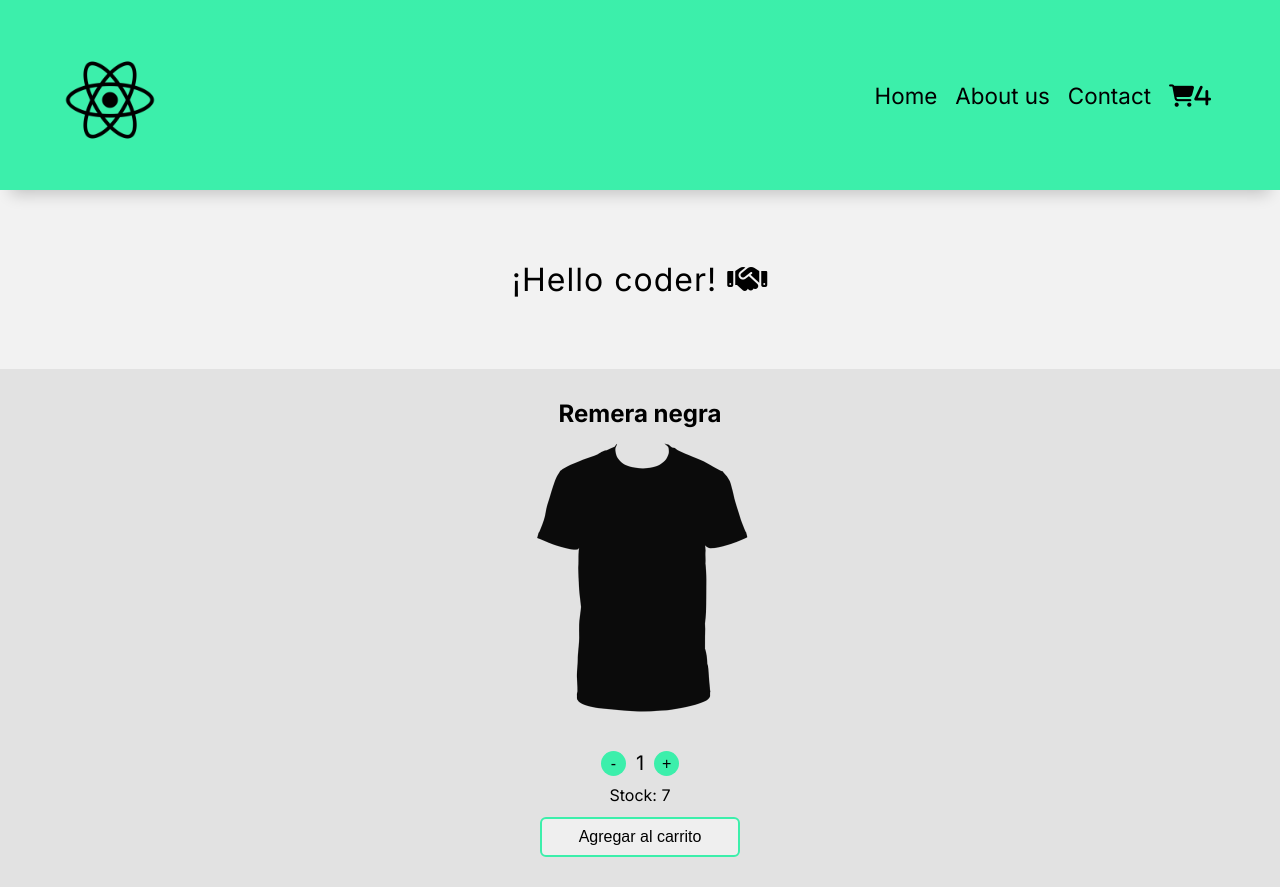
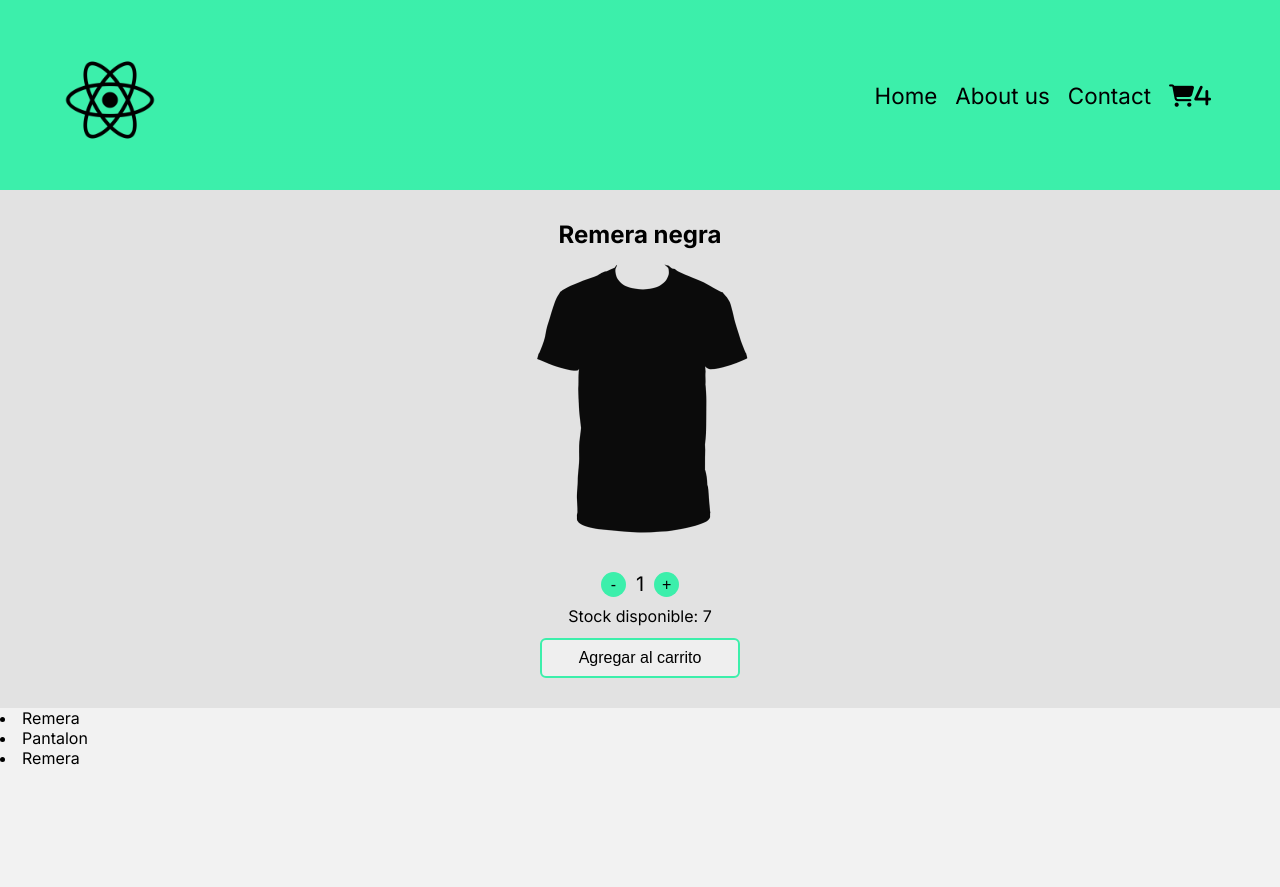
Before and after one commit to ramatc/grails-react-js, a React (Create React App) app: page / in a window 1280 px wide. After the commit the page ends 800 px from the top, so only its background shows below. Built offline with nearby package versions, Linux system fonts and the light colour scheme.

Commit message:
Desarrollo de ItemList e Item, getFetch con promise

```diff
--- a/src/App.js
+++ b/src/App.js
@@ -5,7 +5,7 @@ function App() {
   return (
     <>
       <NavBar />
-      <ItemListContainer greeting="¡Hello coder!"/>
+      <ItemListContainer/>
     </>
   );
 }
--- /dev/null
+++ b/src/components/Item/Item.js
@@ -0,0 +1,15 @@
+import React from 'react';
+import './Item.css';
+
+const Item = ({ product }) => {
+
+    const {id, name, img, description, price, stock} = product;
+
+    return (
+        <div>
+            <li key={id}>{name}</li>
+        </div>
+    )
+}
+
+export default Item;
--- a/src/components/ItemCount/ItemCount.js
+++ b/src/components/ItemCount/ItemCount.js
@@ -18,7 +18,7 @@ const ItemCount = ({stock, initial, onAdd}) => {
                 <button onClick={ handleAdd }>+</button>
             </div>
 
-            <p>Stock: { stock }</p>
+            <p>Stock disponible: { stock }</p>
 
             <button
                 onClick={ () => onAdd(counter) }
--- /dev/null
+++ b/src/components/ItemList/ItemList.js
@@ -0,0 +1,15 @@
+import React from 'react';
+import Item from '../Item/Item';
+
+const ItemList = ({ products }) => {
+    return (
+        <div>
+            {
+                products.map(product => <Item product={product}/>)
+            }
+
+        </div>
+    )
+}
+
+export default ItemList;
--- a/src/components/ItemListContainer/ItemListContainer.js
+++ b/src/components/ItemListContainer/ItemListContainer.js
@@ -1,17 +1,30 @@
-import React from 'react';
+import React, {useState, useEffect} from 'react';
+import { getFech } from '../../helpers/getFech';
 import ItemCount from '../ItemCount/ItemCount';
+import ItemList from '../ItemList/ItemList';
+import Loading from '../Loading/Loading';
 import './ItemListContainer.css';
 
-const ItemListContainer = ({greeting}) => {
+const ItemListContainer = () => {
 
     const handleOnAdd = (count) => {
         alert(`Gracias por la compra de ${count} Remera(s) negra`);
     }
 
+    const [products, setProducts] = useState([]);
+    const [loading, setLoading] = useState(true);
+
+    useEffect(() => {
+        getFech
+            .then(res => setProducts(res))
+            .catch(err => console.log(err))
+            .finally(() => setLoading(false));
+    }, [])
+
     return (
         <main>
-            <p className="greeting">{greeting} <i className="fas fa-handshake"></i></p>
             <ItemCount stock={7} initial={1} onAdd={handleOnAdd}/>
+            {loading ? <Loading/> : <ItemList products={products}/>}
         </main>
     )
 }
--- /dev/null
+++ b/src/components/Loading/Loading.js
@@ -0,0 +1,12 @@
+import React from 'react';
+import './Loading.css';
+
+const Loading = () => {
+    return (
+        <div>
+            <h1>Cargando...</h1>
+        </div>
+    )
+}
+
+export default Loading;
--- /dev/null
+++ b/src/helpers/getFech.js
@@ -0,0 +1,33 @@
+//Datos de la db
+const products = [
+    {
+        id: 1,
+        name: "Remera",
+        img:"../../../assets/images/products/remera-blanca.png",
+        description:"Descripción 1",
+        price: 3000,
+        stock: 20
+    },
+    {
+        id: 2,
+        name: "Pantalon",
+        img:"img.png",
+        description:"Descripción 2",
+        price: 5000,
+        stock: 5
+    },
+    {
+        id: 3,
+        name: "Remera",
+        img:"img.png",
+        description:"Descripción 3",
+        price: 4500,
+        stock: 10
+    }
+];
+
+export const getFech = new Promise((resolve) => {
+    setTimeout( () => {
+        resolve(products)
+    }, 2000)
+});
```
Also changed, not shown: src/assets/images/products/remera-blanca.png (added), src/components/Item/Item.css (added), src/components/Loading/Loading.css (added).
